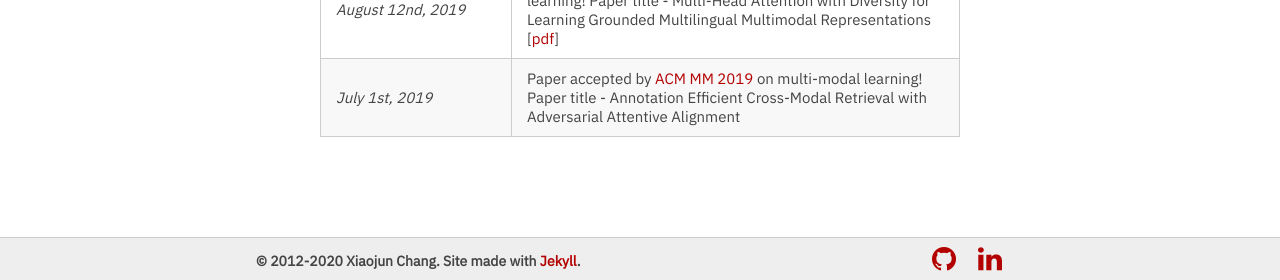
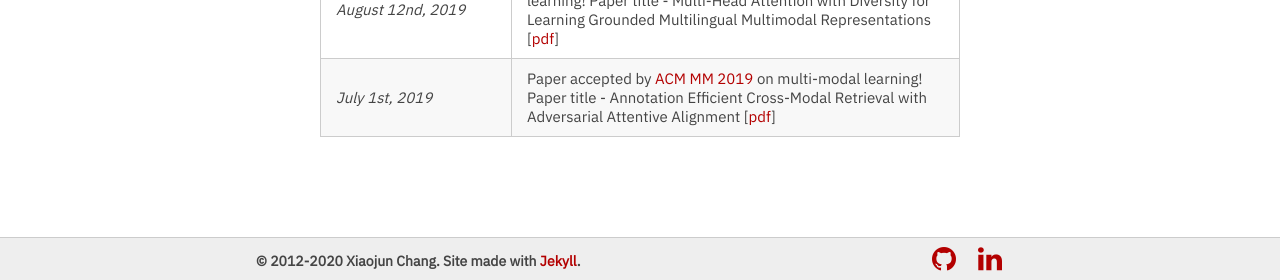
Before and after one commit to zhihuilics/xiaojun-chang.github.io, a Jekyll site: the page built from _pages/index.md, in a window 1280 px wide and 900 px high, scrolled down 856 px. Shown: the part 617-897 px from the top of the window. Built offline with Jekyll 4.4.1, drawn with Linux system fonts in a browser that asks for light colours; nearby versions of some CDN libraries; a style sheet for code colours, icons or effects is not loaded.

Commit message:
Update news.yml

```diff
--- a/_data/news.yml
+++ b/_data/news.yml
@@ -26,4 +26,4 @@
   news: Paper accepted by <a href="" target="_blank">EMNLP/IJCNLP 2019</a> on multi-modal learning! Paper title - Multi-Head Attention with Diversity for Learning Grounded Multilingual Multimodal Representations [<a href="https://www.xiaojun.ai/papers/EMNLP2019_Huang.pdf" target="_blank">pdf</a>]
 
 - date: July 1st, 2019
-  news: Paper accepted by <a href="https://2019.acmmm.org/" target="_blank">ACM MM 2019</a> on multi-modal learning! Paper title - Annotation Efficient Cross-Modal Retrieval with Adversarial Attentive Alignment
+  news: Paper accepted by <a href="https://2019.acmmm.org/" target="_blank">ACM MM 2019</a> on multi-modal learning! Paper title - Annotation Efficient Cross-Modal Retrieval with Adversarial Attentive Alignment [<a href="https://www.xiaojun.ai/papers/ACMMM2019_Huang.pdf" target="_blank">pdf</a>]
```
